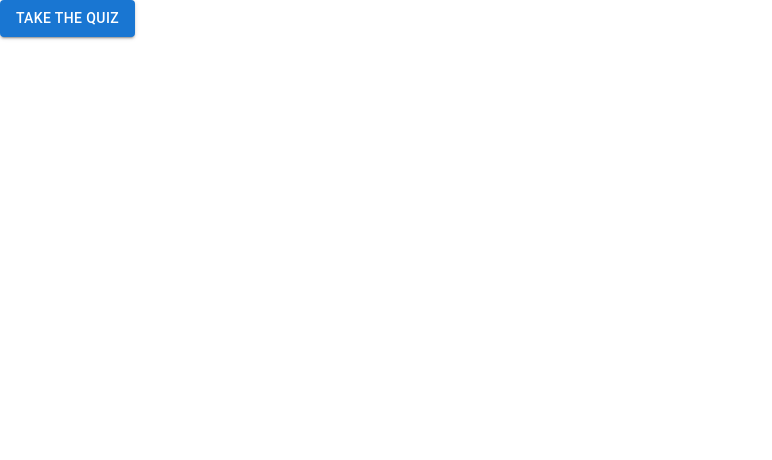
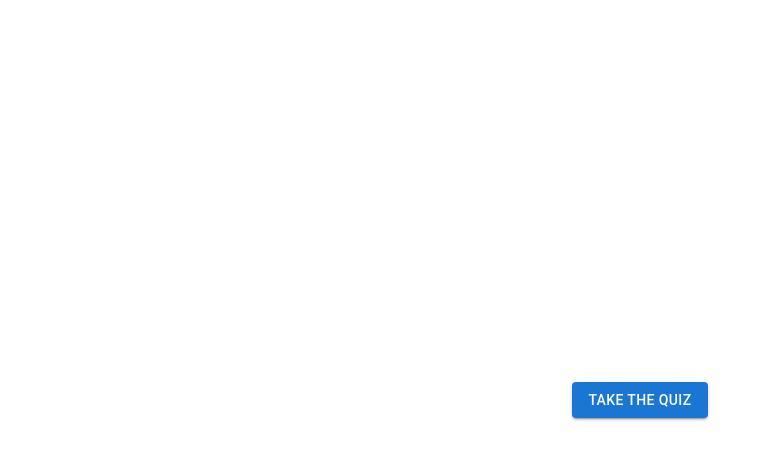
Before and after one commit to 394-s22/unfound1, a React (Create React App) app: page / in a window 1280 px wide. Shown: the top 460 px of the page, without its empty margins (0-772 px from the left). Built offline with nearby package versions, Linux system fonts and the light colour scheme.

Commit message:
UI Update -- Centered start quiz button and also made template for quizquestion component -- Josh

```diff
--- a/src/App.js
+++ b/src/App.js
@@ -19,8 +19,11 @@
 function App() {
   return (
     <>
+    <div className="centered">
       <Button halfWidth variant="contained" color="primary" href="/question">Take the quiz</Button>
+      </div>
     </>
+
   )
 }
 
--- a/src/components/quizQuestion.js
+++ b/src/components/quizQuestion.js
@@ -24,14 +24,14 @@
   }
 
 
-function QuizQuestion() {
+function QuizQuestion({question}) {
 
     return(
         <h1> Fake</h1>
     )
 }
 
-function QuizQuestionList() {
+function QuizQuestionList({quiz}) {
 
 }
 
```
